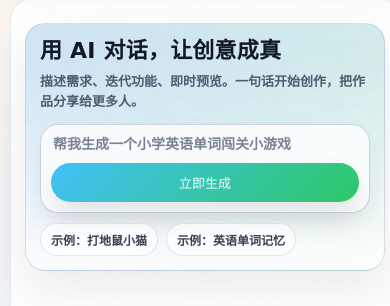
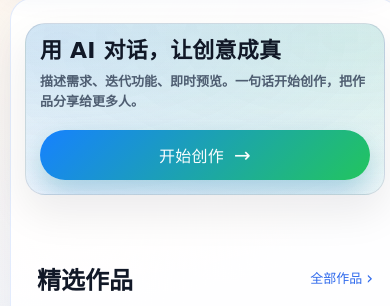
Before and after one commit to hypoyao/hypoyao.github.io, a Next.js app: page / in a window 390 px wide. Shown: the part 122-428 px from the top of the page. Built offline with nearby package versions, Linux system fonts and the light colour scheme; no server answers; the database is empty.

Commit message:
优化在手机上的创作体验

```diff
--- a/app/page.tsx
+++ b/app/page.tsx
@@ -1,6 +1,5 @@
 import { listGames } from "@/lib/db/queries";
 import HomeAccount from "./HomeAccount";
-import HomePromptLauncher from "./HomePromptLauncher";
 
 // 首页尽量走静态 + ISR：首屏秒开（CDN 缓存），后台定期更新
 export const dynamic = "force-static";
@@ -39,7 +38,10 @@ export default async function HomePage() {
             <h1 className="heroTitle">用 AI 对话，让创意成真</h1>
             <p className="heroDesc">描述需求、迭代功能、即时预览。一句话开始创作，把作品分享给更多人。</p>
 
-            <HomePromptLauncher />
+            <a className="heroStartBtn" href="/create" aria-label="开始创作小游戏">
+              开始创作
+              <span aria-hidden="true">→</span>
+            </a>
           </section>
         </section>
 
--- a/public/create.css
+++ b/public/create.css
@@ -1524,8 +1524,8 @@
     border-radius: 18px;
   }
   .createPanel.isChat {
-    height: min(760px, 78dvh);
-    min-height: 540px;
+    height: min(620px, 64dvh);
+    min-height: 430px;
   }
   .previewPanel {
     height: min(720px, 74dvh);
@@ -1553,7 +1553,7 @@
   }
 
   .chatList {
-    padding: 8px 10px;
+    padding: 7px 10px;
   }
   .chatMsg.isThinking {
     padding-right: 0;
@@ -1575,7 +1575,11 @@
   }
 
   .chatComposer {
-    padding: 10px;
+    padding: 12px;
+    border-top-color: rgba(59, 130, 246, 0.16);
+    background:
+      radial-gradient(360px 120px at 10% 0%, rgba(56, 189, 248, 0.12), transparent 65%),
+      rgba(255, 255, 255, 0.96);
   }
   .starterPromptLabel {
     font-size: 11px;
@@ -1586,6 +1590,26 @@
   .chatRow {
     grid-template-columns: minmax(0, 1fr);
     align-items: stretch;
+  }
+  .chatComposer .restTextarea,
+  .createBento .chatComposer .restTextarea {
+    min-height: 92px;
+    padding: 14px 15px;
+    border: 2px solid rgba(56, 189, 248, 0.38);
+    border-radius: 20px;
+    background: rgba(255, 255, 255, 1);
+    box-shadow: 0 10px 24px rgba(14, 165, 233, 0.12), inset 0 0 0 1px rgba(255, 255, 255, 0.88);
+    font-size: 15px;
+    line-height: 1.5;
+  }
+  .chatComposer .restTextarea::placeholder {
+    color: rgba(71, 85, 105, 0.62);
+  }
+  .chatComposer .restTextarea:focus,
+  .createBento .chatComposer .restTextarea:focus {
+    outline: none;
+    border-color: rgba(14, 165, 233, 0.74);
+    box-shadow: 0 0 0 4px rgba(56, 189, 248, 0.16), 0 12px 28px rgba(14, 165, 233, 0.16);
   }
   .sendCol {
     grid-template-columns: 58px minmax(0, 1fr);
@@ -1644,8 +1668,8 @@
     text-overflow: ellipsis;
   }
   .createPanel.isChat {
-    height: min(780px, 80dvh);
-    min-height: 500px;
+    height: min(560px, 60dvh);
+    min-height: 390px;
   }
   .previewPanel {
     height: min(700px, 76dvh);
@@ -1690,13 +1714,14 @@
     grid-template-columns: minmax(0, 1fr) auto;
   }
   .createPanel.isChat {
-    min-height: 480px;
+    height: min(520px, 58dvh);
+    min-height: 360px;
   }
   .previewPanel {
     min-height: 430px;
   }
   .chatComposer .restTextarea {
-    min-height: 108px;
+    min-height: 86px;
   }
 }
 
--- a/public/home.css
+++ b/public/home.css
@@ -1930,6 +1930,43 @@
   line-height: 1.55;
 }
 
+.homeNew .heroStartBtn {
+  width: fit-content;
+  min-height: 54px;
+  display: inline-flex;
+  align-items: center;
+  justify-content: center;
+  gap: 10px;
+  margin-top: 6px;
+  padding: 0 28px;
+  border-radius: 999px;
+  color: rgba(255, 255, 255, 0.98);
+  background: linear-gradient(135deg, #1681ff, #22c55e);
+  box-shadow: 0 18px 34px rgba(37, 99, 235, 0.22), 0 10px 20px rgba(34, 197, 94, 0.14);
+  font-size: 17px;
+  font-weight: 1150;
+  letter-spacing: 0.2px;
+  text-decoration: none;
+  transition: transform 140ms ease, filter 140ms ease, box-shadow 140ms ease;
+}
+
+.homeNew .heroStartBtn span {
+  font-size: 20px;
+  line-height: 1;
+}
+
+@media (hover: hover) {
+  .homeNew .heroStartBtn:hover {
+    filter: brightness(1.04);
+    transform: translateY(-1px);
+    box-shadow: 0 22px 40px rgba(37, 99, 235, 0.25), 0 12px 24px rgba(34, 197, 94, 0.16);
+  }
+}
+
+.homeNew .heroStartBtn:active {
+  transform: scale(0.98);
+}
+
 .homeNew .heroInputRow {
   width: 100%;
   display: grid;
@@ -2251,6 +2288,12 @@
     font-size: 13px;
   }
 
+  .homeNew .heroStartBtn {
+    min-height: 50px;
+    padding-inline: 24px;
+    font-size: 16px;
+  }
+
   .homeNew .sectionHead {
     align-items: center;
   }
@@ -2315,6 +2358,10 @@
     font-size: 22px;
   }
 
+  .homeNew .heroStartBtn {
+    width: 100%;
+  }
+
   .homeNew .sectionHead {
     flex-wrap: wrap;
   }
```
